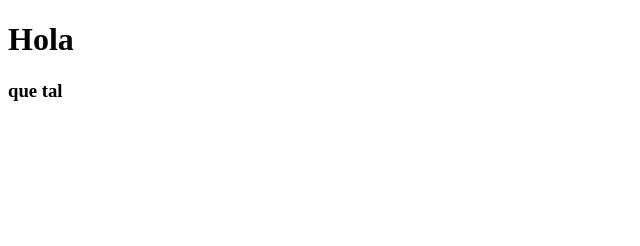
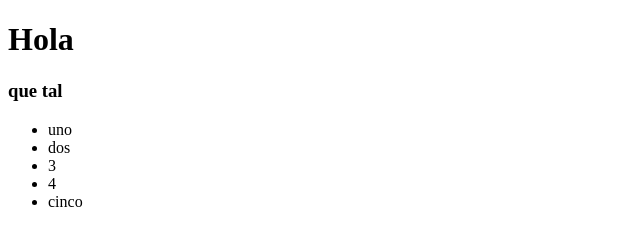
Before and after one commit to Ivan-Rguez/repositorio-de-prueba, a plain HTML site: page index.html in a window 1280 px wide. Shown: the whole page, without its empty margins (0-640 px from the left). Drawn offline with Linux system fonts and the light colour scheme.

Commit message:
prueba para 2 usuarios

```diff
--- a/index.html
+++ b/index.html
@@ -8,5 +8,15 @@
 <body>
     <h1>Hola</h1>
     <h3>que tal</h3>
+
+    <div>
+        <ul>
+            <li>uno</li>
+            <li>dos</li>
+            <li>3</li>
+            <li>4</li>
+            <li>cinco</li>
+        </ul>
+    </div>
 </body>
 </html>
```
